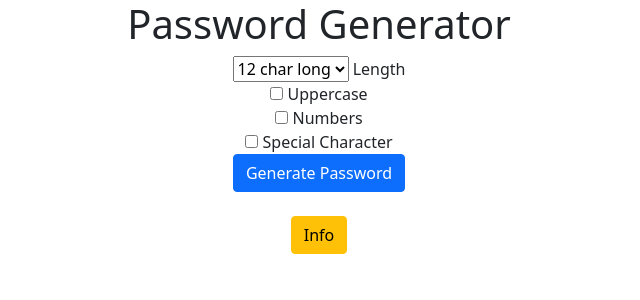
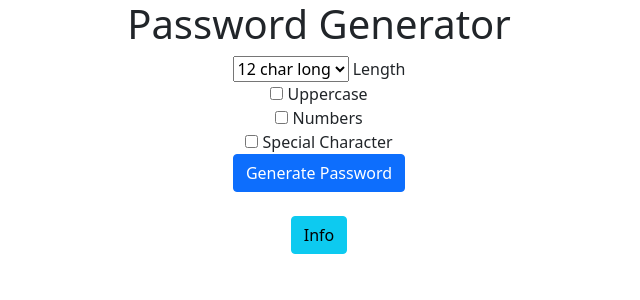
Before and after one commit to Shadowman405/django3_pass_gen, a Django app: page / in a window 1280 px wide. Shown: the top 300 px of the page, without its empty margins (321-961 px from the left). Run offline with Django 4.2, Linux system fonts and the light colour scheme.

Commit message:
some fixes

```diff
--- a/generator/templates/generator/home.html
+++ b/generator/templates/generator/home.html
@@ -26,6 +26,6 @@
 
   <br>
   <br>
-  <a href="{% url 'info' %}" class="btn btn-warning">Info</a>
+  <a href="{% url 'info' %}" class="btn btn-info">Info</a>
 </form>
 </div>
--- a/password_genertor/settings.py
+++ b/password_genertor/settings.py
@@ -20,7 +20,7 @@ BASE_DIR = Path(__file__).resolve().parent.parent
 # See https://docs.djangoproject.com/en/4.0/howto/deployment/checklist/
 
 # SECURITY WARNING: keep the secret key used in production secret!
-SECRET_KEY = 'django-insecure-md8vb=du(l8kuns_1^dr_(_tx6!c$%1h1^r(6l9bvyz7zdv#kf'
+SECRET_KEY = 'django-insecure-md8vb=du(l8ku123ns_1^dr_(_tx6!c$%1h1^r(6l9bvyz7zdv#kf'
 
 # SECURITY WARNING: don't run with debug turned on in production!
 DEBUG = True
```
